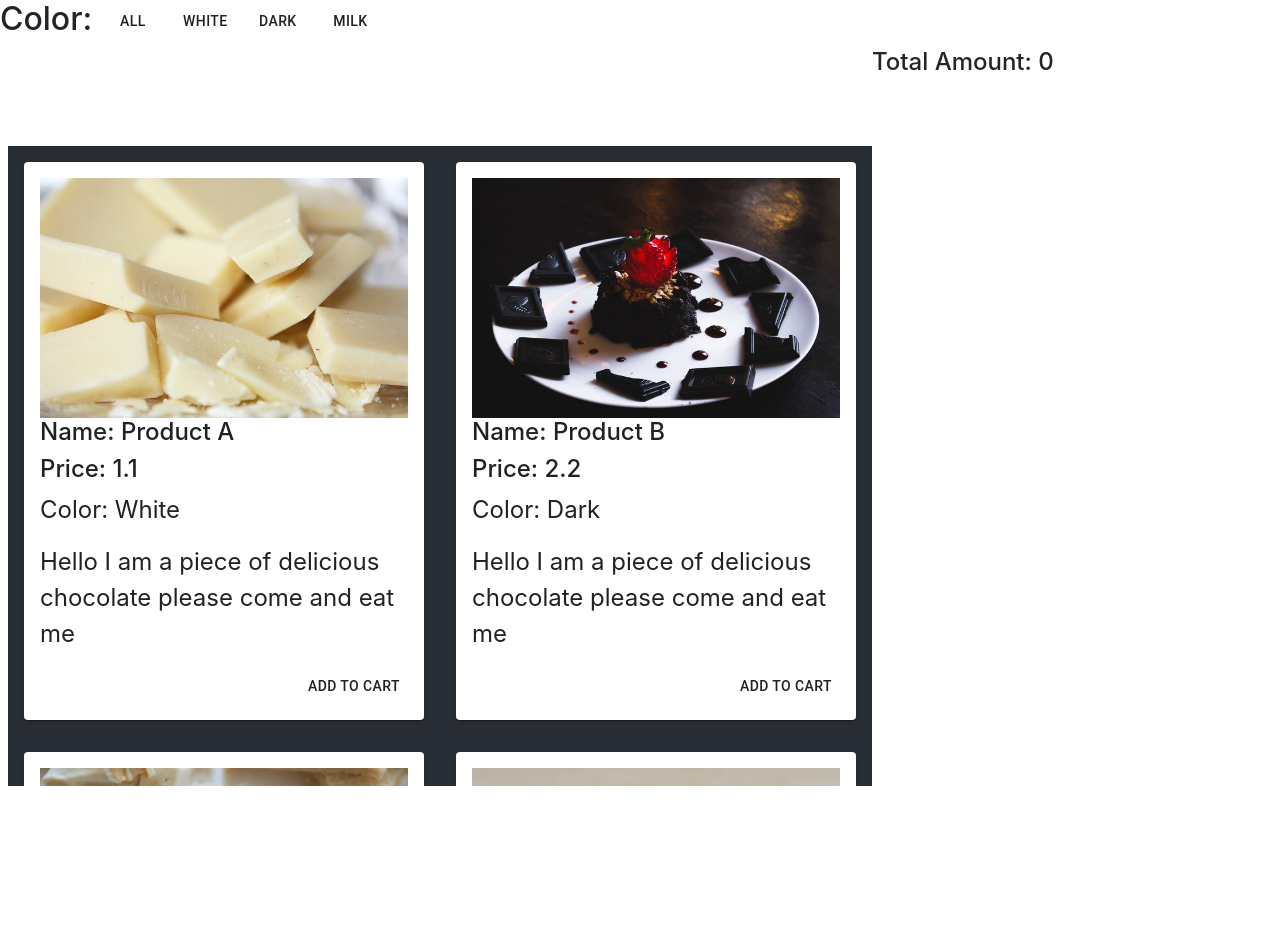
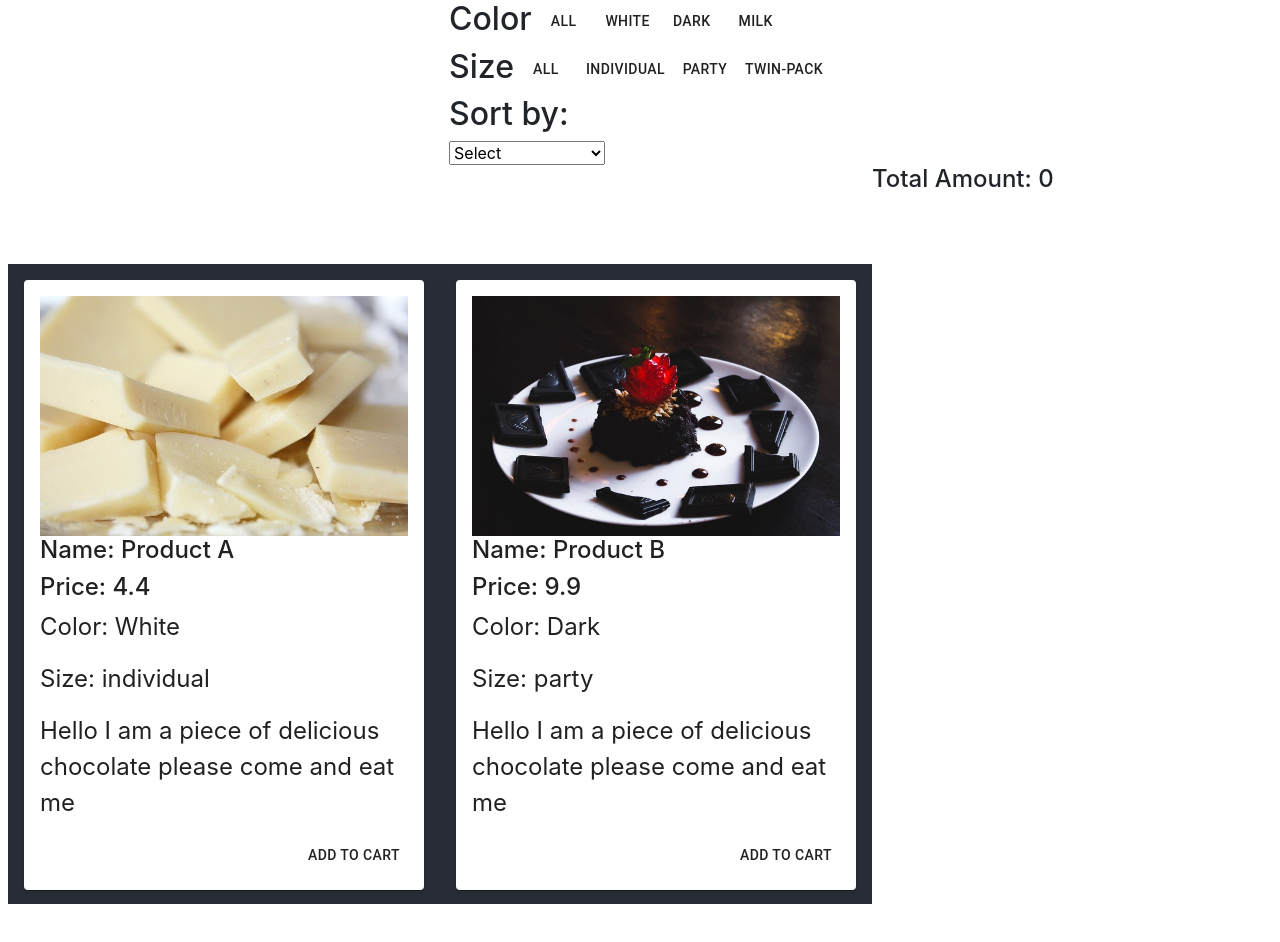
Before and after one commit to emmiehe/chocolate-shop-page, a React (Create React App) app: page / in a window 1280 px wide. Shown: the top 942 px of the page. Before the commit the page ends 884 px from the top, so only its background shows below. Built offline with nearby package versions, Linux system fonts and the light colour scheme.

Commit message:
added scalable filters

```diff
--- a/package.json
+++ b/package.json
@@ -3,6 +3,7 @@
   "version": "0.1.0",
   "private": true,
   "dependencies": {
+    "@material/menu": "^8.0.0",
     "@testing-library/jest-dom": "^5.11.5",
     "@testing-library/react": "^11.1.2",
     "@testing-library/user-event": "^12.2.2",
--- a/src/App.css
+++ b/src/App.css
@@ -29,18 +29,9 @@
   color: white;
 }
 
-/*.product {*/
-/*  background-color: #6F73D2;*/
-/*  margin: 2vh;*/
-/*  padding: 2vh;*/
-/*  border-style: outset;*/
-/*}*/
-
-/*.mdc-card__media {*/
-/*  background-image: url("merve-aydin-jD2dIC2IZME-unsplash.jpg");*/
-/*  background-repeat: no-repeat;*/
-/*  height: 30vh;*/
-/*}*/
+.uppercase {
+  text-transform: capitalize;
+}
 
 img {
   max-height: 30vh;
--- a/src/App.js
+++ b/src/App.js
@@ -14,21 +14,24 @@ import milk_2 from "./milk-2.jpg";
 import milk_3 from "./milk-3.jpg";
 import milk_4 from "./milk-4.jpg";
 
-// import {MDCRipple} from "@material-ui/ripple";
+var all_products = [
+  {name: "Product A", id: 1, img: white_1, price: 4.4, color: "White", size: "individual"},
+  {name: "Product B", id: 2, img: dark_1, price: 9.9, color: "Dark", size: "party"},
+  {name: "Product C", id: 3, img: milk_1, price: 2.2, color: "Milk", size: "party"},
+  {name: "Product D", id: 4, img: white_2, price: 1.1, color: "White", size: "party"},
+  {name: "Product E", id: 5, img: dark_2, price: 5.5, color: "Dark", size: "individual"},
+  {name: "Product F", id: 6, img: milk_2, price: 6.6, color: "Milk", size: "party"},
+  {name: "Product G", id: 7, img: white_3, price: 7.7, color: "White", size: "twin-pack"},
+  {name: "Product H", id: 8, img: dark_3, price: 8.8, color: "Dark", size: "twin-pack"},
+  {name: "Product I", id: 9, img: milk_3, price: 3.3, color: "Milk", size: "twin-pack"},
+  {name: "Product J", id: 10, img: dark_4, price: 10.1, color: "Dark", size: "individual"},
+  {name: "Product K", id: 11, img: milk_4, price: 11.1, color: "Milk", size: "individual"},
+  {name: "Product L", id: 12, img: dark_5, price: 12.2, color: "Dark", size: "party"},
+];
 
-var all_products = [
-  {name: "Product A", img: white_1, price: 1.1, color: "White"},
-  {name: "Product B", img: dark_1, price: 2.2, color: "Dark"},
-  {name: "Product C", img: milk_1, price: 3.3, color: "Milk"},
-  {name: "Product D", img: white_2, price: 4.4, color: "White"},
-  {name: "Product E", img: dark_2, price: 5.5, color: "Dark"},
-  {name: "Product F", img: milk_2, price: 6.6, color: "Milk"},
-  {name: "Product G", img: white_3, price: 7.7, color: "White"},
-  {name: "Product H", img: dark_3, price: 8.8, color: "Dark"},
-  {name: "Product I", img: milk_3, price: 9.9, color: "Milk"},
-  {name: "Product J", img: dark_4, price: 10.1, color: "Dark"},
-  {name: "Product K", img: milk_4, price: 11.1, color: "Milk"},
-  {name: "Product L", img: dark_5, price: 12.2, color: "Dark"},
+var all_filters = [
+  {name: "color", options: ["", "White", "Dark", "Milk"], value: ""},
+  {name: "size", options: ["", "individual", "party", "twin-pack"], value: ""},
 ];
 
 class Product extends React.Component {
@@ -52,6 +55,7 @@ class Product extends React.Component {
         <h4>Name: {this.props.name}</h4>
         <h4>Price: {this.props.price}</h4>
         <p>Color: {this.props.color}</p>
+        <p>Size: {this.props.size}</p>
         <p>Hello I am a piece of delicious chocolate please come and eat me  </p>
         <div className="mdc-card__actions">
           <div className="button-container mdc-card__action-buttons">
@@ -61,7 +65,25 @@ class Product extends React.Component {
           </div>
         </div>
       </Card>
+    );
+  }
+}
 
+class Filter extends React.Component {
+  constructor(props){
+    super(props);
+    this.handleClick = this.handleClick.bind(this);
+  }
+
+  handleClick(option) {
+    this.props.addToFilters(this.props.name, option);
+  }
+
+  render(){
+    return (
+      <h2 className="uppercase" style={{width: "100%"}}>{this.props.name}
+        {this.props.options.map((option) => <Button onClick={() => this.handleClick(option)}>{option || "All"}</Button>)}
+      </h2>
     );
   }
 }
@@ -100,6 +122,7 @@ class App extends React.Component {
     super(props);
     this.state = {
       products: all_products,
+      filters: all_filters,  // name, options, value
       cart_lines: [],
       total_amount: 0.0,
     };
@@ -107,7 +130,9 @@ class App extends React.Component {
     this.remove = this.remove.bind(this);
     this.increase = this.increase.bind(this);
     this.decrease = this.decrease.bind(this);
-    this.selectColor = this.selectColor.bind(this);
+    this.addToFilters = this.addToFilters.bind(this);
+    this.applyFilters = this.applyFilters.bind(this);
+    this.sortBy = this.sortBy.bind(this);
   }
 
   addToCart(event, props) {
@@ -137,7 +162,6 @@ class App extends React.Component {
       existing_line.total = parseFloat((existing_line.total + props.price).toFixed(2));
       this.setState({cart_lines: this.state.cart_lines, total_amount: parseFloat((this.state.total_amount + props.price).toFixed(2))});
     }
-
   }
 
   decrease(event, props){
@@ -153,11 +177,37 @@ class App extends React.Component {
     }
   }
 
-  selectColor(color) {
-    if (!color){
-     this.setState({products: all_products});
-    }else {
-      this.setState({products: all_products.filter(product => product.color === color)});
+  applyFilters(){
+    let products = all_products;
+    for (let i=0; i< this.state.filters.length; i++){
+      let filterName = this.state.filters[i].name;
+      let filterValue = this.state.filters[i].value;
+      if (filterValue) {
+        console.log(filterValue);
+        products = products.filter(product => product[filterName] === filterValue);
+      }
+    }
+    this.setState({products: products});
+  }
+
+  addToFilters(filterName, option) {
+    let existing_filter = this.state.filters.find(filter => filter.name === filterName);
+    if (existing_filter){
+      existing_filter.value = option;
+    }
+    this.setState({filter: this.state.filters});
+    console.log(this.state.filters);
+    this.applyFilters();
+  }
+
+  sortBy(event){
+    let val = event.target.value;
+    if (val === "select"){
+      this.setState({products: this.state.products.sort((a, b) => a.id - b.id)});
+    } else if (val === "lowToHigh"){
+      this.setState({products: this.state.products.sort((a, b) => a.price - b.price)});
+    } else if (val === "highToLow") {
+      this.setState({products: this.state.products.sort((a, b) => b.price - a.price)});
     }
   }
 
@@ -165,7 +215,7 @@ class App extends React.Component {
     return (
       <div className="main">
         <div className="products">
-          {this.state.products.map((product) => <Product name={product.name} img={product.img} price={product.price} color={product.color} total={product.price} qty={1} addToCart={this.addToCart}/>)}
+          {this.state.products.map((product) => <Product name={product.name} img={product.img} price={product.price} color={product.color} size={product.size} total={product.price} qty={1} addToCart={this.addToCart}/>)}
         </div>
         <div>
           <h4>Total Amount: {this.state.total_amount}</h4>
@@ -173,7 +223,15 @@ class App extends React.Component {
             {this.state.cart_lines.map((line) => <CartLine name={line.name} price={line.price} total={line.total} qty={line.qty} remove={this.remove} increase={this.increase} decrease={this.decrease}/>)}
           </div>
         </div>
-        <h2 style={{width: "100%"}}>Color: <Button onClick={() => this.selectColor("")}>All</Button> <Button onClick={() => this.selectColor("White")}>White</Button> <Button onClick={() => this.selectColor("Dark")}>Dark</Button> <Button onClick={() => this.selectColor("Milk")}>Milk</Button> </h2>
+        <div>
+          {this.state.filters.map((filter) => <Filter name={filter.name} options={filter.options} value={filter.value} addToFilters={this.addToFilters}/>)}
+          <h2>Sort by: </h2>
+          <select name="sortBy" id="sortBy" onChange={this.sortBy}>
+            <option value="select">Select</option>
+            <option value="lowToHigh">Price Low to High</option>
+            <option value="highToLow">Price High to Low</option>
+          </select>
+        </div>
       </div>
     )
   }
```
Also changed, not shown: src/destination_map_marker.png (added), 1 other file (tests, documents, lock files or other folders).
